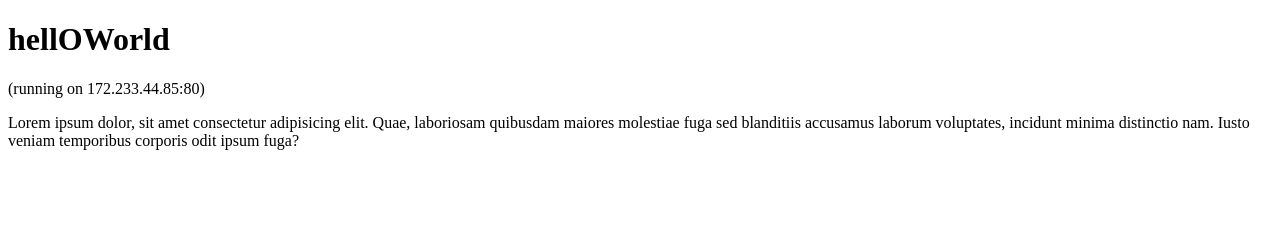
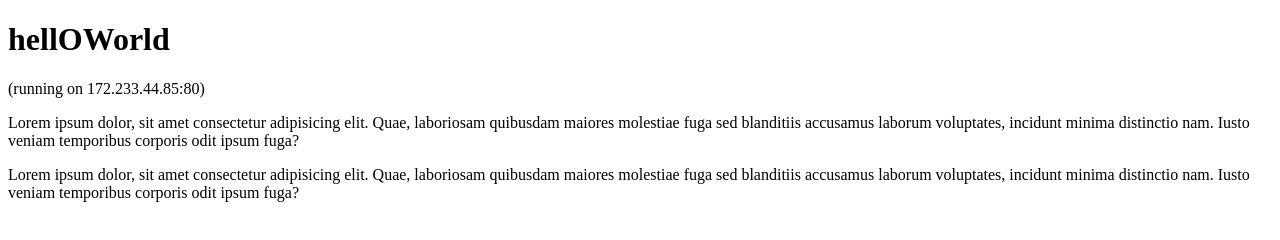
Before and after one commit to nemoismyrealname/my-web-app, a plain HTML site: page index.html in a window 1280 px wide. Drawn offline with Linux system fonts and the light colour scheme.

Commit message:
docker-compose implementation_2

```diff
--- a/index.html
+++ b/index.html
@@ -11,5 +11,9 @@
     <p>Lorem ipsum dolor, sit amet consectetur adipisicing elit.
         Quae, laboriosam quibusdam maiores molestiae fuga sed blanditiis accusamus laborum voluptates,
         incidunt minima distinctio nam. Iusto veniam temporibus corporis odit ipsum fuga?</p>
+    <p>Lorem ipsum dolor, sit amet consectetur adipisicing elit.
+            Quae, laboriosam quibusdam maiores molestiae fuga sed blanditiis accusamus laborum voluptates,
+            incidunt minima distinctio nam. Iusto veniam temporibus corporis odit ipsum fuga?</p>
+
 </body>
 </html>
```
Also changed, not shown: 1 other file.
